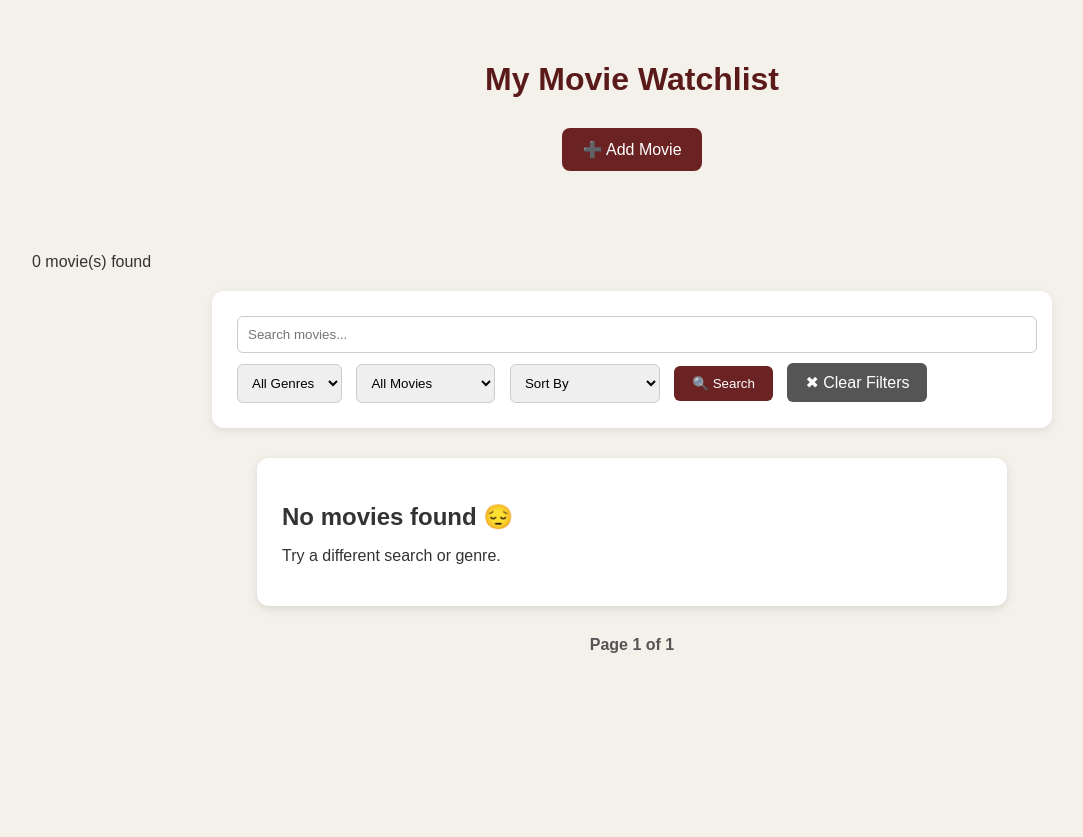
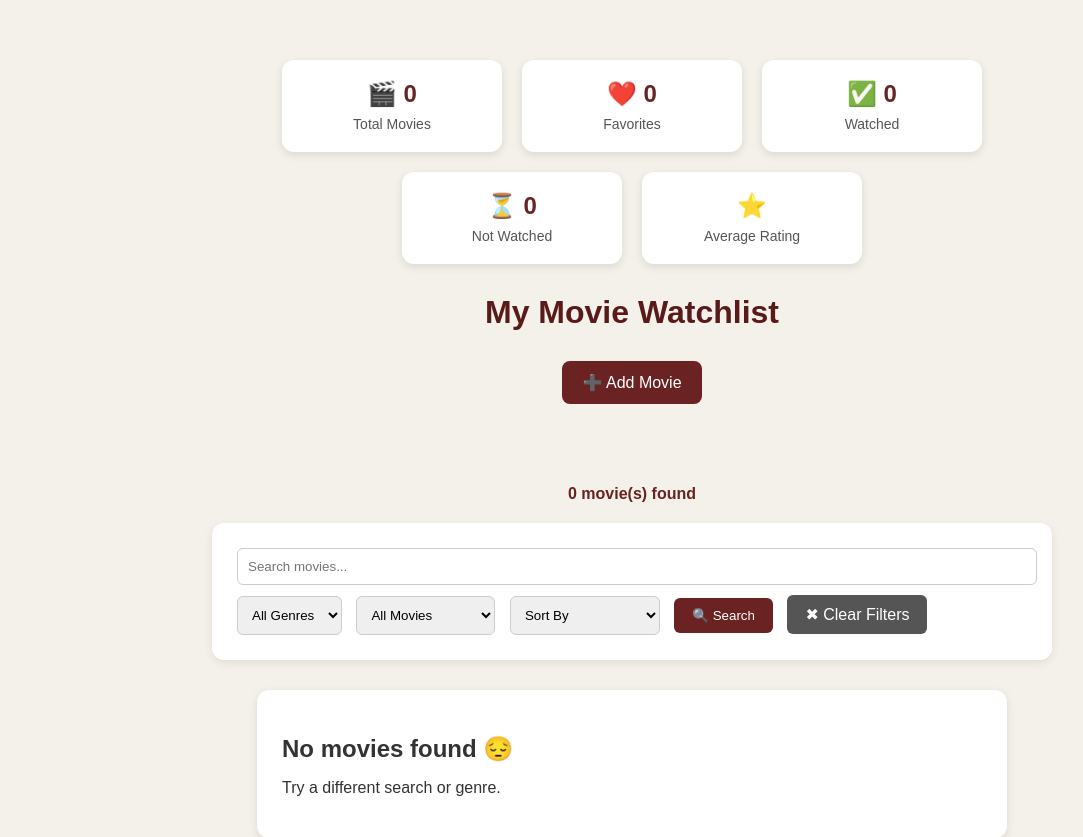
Before and after one commit to anuwu21/django-movie-watchlist, a Django app: page /movies/ in a window 1280 px wide. Shown: the top 837 px of the page, without its empty margins (8-1091 px from the left). Before the commit the page ends 653 px from the top, so only its background shows below. Run offline with Django 5.2, Linux system fonts and the light colour scheme; data that the repository does not hold is empty.

Commit message:
Add movie dash board and statistics

```diff
--- a/movies/static/movies/style.css
+++ b/movies/static/movies/style.css
@@ -252,6 +252,18 @@
     .movie-card-content {
         width: 100%;
     }
+        .dashboard {
+        gap: 10px;
+    }
+
+    .stat-card {
+        width: 140px;
+        padding: 15px;
+    }
+
+    .stat-number {
+        font-size: 20px;
+    }
 }
 
 /* Step 43.4 - Overall UI Styling */
@@ -317,3 +329,38 @@
 .pagination span {
     color: #555;
 }
+.movie-count {
+    text-align: center;
+    font-weight: bold;
+    color: #6b2222;
+    margin: 15px auto;
+}
+.dashboard {
+    display: flex;
+    justify-content: center;
+    gap: 20px;
+    max-width: 900px;
+    margin: 20px auto 30px;
+    flex-wrap: wrap;
+}
+
+.stat-card {
+    background-color: white;
+    width: 180px;
+    padding: 20px;
+    text-align: center;
+    border-radius: 12px;
+    box-shadow: 0 3px 10px rgba(0, 0, 0, 0.1);
+}
+
+.stat-number {
+    font-size: 24px;
+    font-weight: bold;
+    color: #6b2222;
+    margin-bottom: 8px;
+}
+
+.stat-label {
+    font-size: 14px;
+    color: #555;
+}
--- a/movies/templates/movies/movie_list.html
+++ b/movies/templates/movies/movie_list.html
@@ -5,6 +5,34 @@
 <html>
 <head>
     <title>My Movie Watchlist</title>
+    <div class="dashboard">
+
+    <div class="stat-card">
+        <div class="stat-number">🎬 {{ total_movies }}</div>
+        <div class="stat-label">Total Movies</div>
+    </div>
+
+    <div class="stat-card">
+        <div class="stat-number">❤️ {{ favorite_movies }}</div>
+        <div class="stat-label">Favorites</div>
+    </div>
+
+    <div class="stat-card">
+        <div class="stat-number">✅ {{ watched_movies }}</div>
+        <div class="stat-label">Watched</div>
+    </div>
+
+    <div class="stat-card">
+    <div class="stat-number">⏳ {{ unwatched_movies }}</div>
+    <div class="stat-label">Not Watched</div>
+    </div>
+
+    <div class="stat-card">
+        <div class="stat-number">⭐ {{ average_rating|floatformat:1 }}</div>
+        <div class="stat-label">Average Rating</div>
+    </div>
+
+</div>
     <link rel="stylesheet" href="{% static 'movies/style.css' %}">
 </head>
 
--- a/movies/views.py
+++ b/movies/views.py
@@ -1,5 +1,6 @@
 from django.shortcuts import render, redirect
 from django.core.paginator import Paginator
+from django.db.models import Avg
 from .models import Movie
 
 
@@ -10,6 +11,12 @@
     status = request.GET.get('status')
 
     movies = Movie.objects.all()
+
+    total_movies = Movie.objects.count()
+    favorite_movies = Movie.objects.filter(favorite=True).count()
+    watched_movies = Movie.objects.filter(watched=True).count()
+    unwatched_movies = Movie.objects.filter(watched=False).count()
+    average_rating = Movie.objects.aggregate(Avg('rating'))['rating__avg']
 
     if query:
         movies = movies.filter(title__icontains=query)
@@ -55,6 +62,11 @@
             'genres': genres,
             'sort': sort,
             'status': status,
+            'total_movies': total_movies,
+            'favorite_movies': favorite_movies,
+            'watched_movies': watched_movies,
+            'unwatched_movies': unwatched_movies,
+            'average_rating': average_rating,
         }
     )
 
```
